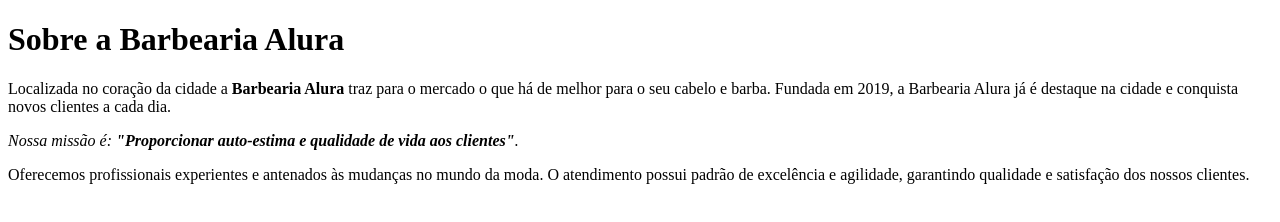
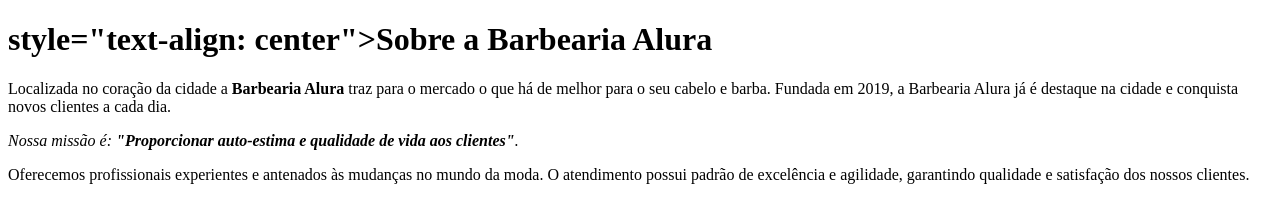
Before and after one commit to Paloma0116/repositoriodoalura, a plain HTML site: page index.html in a window 1280 px wide. Drawn offline with Linux system fonts and the light colour scheme.

Commit message:
testando

```diff
--- a/index.html
+++ b/index.html
@@ -7,7 +7,7 @@
     <link rel="stylesheet" href="style.css">
 </head>
 <body>
-    <h1>Sobre a Barbearia Alura</h1>
+    <h1> style="text-align: center">Sobre a Barbearia Alura</h1>
 
       <p>Localizada no coração da cidade a <strong>Barbearia Alura</strong> traz para o mercado o que há de melhor para o seu cabelo e barba.
       Fundada em 2019, a Barbearia Alura já é destaque na cidade e conquista novos clientes a cada dia.</p>
```
